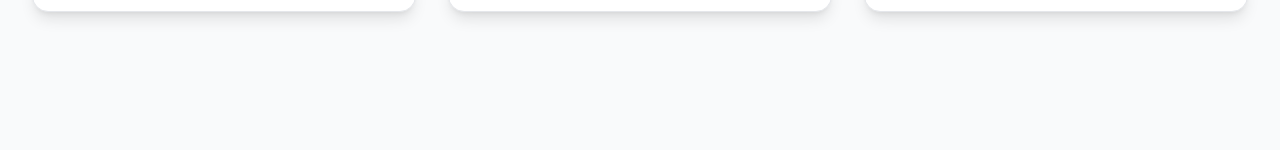
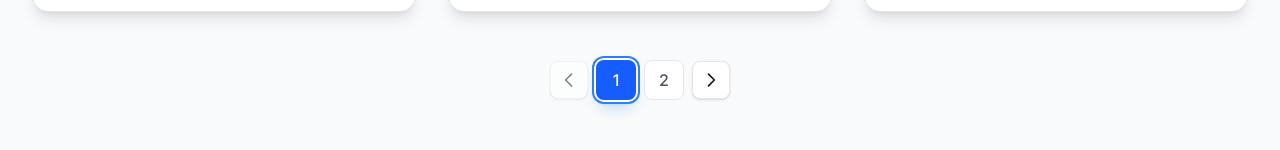
Before and after one commit to AndresRA13/Portafolio-AR, a React (Vite) app: page / in a window 1280 px wide. Shown: the part 5704-5854 px from the top of the page. Built offline with nearby package versions, Linux system fonts and the light colour scheme.

Commit message:
implement professional paginatation for projects section

```diff
--- a/src/pages/NotFound.jsx
+++ b/src/pages/NotFound.jsx
@@ -25,7 +25,7 @@ const NotFound = () => {
           initial={{ y: 20, opacity: 0 }}
           animate={{ y: 0, opacity: 1 }}
           transition={{ delay: 0.2 }}
-          className="text-8xl md:text-9xl font-bold mb-4 text-transparent bg-clip-text bg-gradient-to-r from-blue-600 to-purple-600 dark:from-blue-400 dark:to-purple-500"
+          className="text-8xl md:text-9xl font-bold mb-4 text-transparent bg-clip-text bg-linear-to-r from-blue-600 to-purple-600 dark:from-blue-400 dark:to-purple-500"
         >
           404
         </motion.h1>
--- a/src/pages/Projects.jsx
+++ b/src/pages/Projects.jsx
@@ -66,7 +66,52 @@ const Projects = () => {
       demoLink: '#',
       githubLink: '#',
     },
+     {
+      id: 7,
+      title: 'E-Commerce Platform',
+      category: 'Full Stack',
+      image: 'https://images.unsplash.com/photo-1557821552-17105176677c?ixlib=rb-4.0.3&ixid=M3wxMjA3fDB8MHxwaG90by1wYWdlfHx8fGVufDB8fHx8fA%3D%3D&auto=format&fit=crop&w=1000&q=80',
+      description: 'Una plataforma de comercio electrónico completa con carrito de compras, pasarela de pagos, gestión de usuarios y panel de administración.',
+      technologies: ['React JS', 'firebase JS', 'Tailwind CSS', 'Paypal'],
+      demoLink: '#',
+      githubLink: '#',
+    },
+    {
+      id: 8,
+      title: 'Fitness Tracker',
+      category: 'Health',
+      image: 'https://images.unsplash.com/photo-1517836357463-d25dfeac3438?ixlib=rb-4.0.3&ixid=M3wxMjA3fDB8MHxwaG90by1wYWdlfHx8fGVufDB8fHx8fA%3D%3D&auto=format&fit=crop&w=1000&q=80',
+      description: 'Plataforma para el seguimiento de rutinas de ejercicio, nutrición y objetivos de salud con visualización de progreso.',
+      technologies: ['React', 'Chart.js', 'Firebase Auth', 'Tailwind'],
+      demoLink: '#',
+      githubLink: '#',
+    },
+    {
+      id: 9,
+      title: 'Travel Agency Site',
+      category: 'Business',
+      image: 'https://images.unsplash.com/photo-1469854523086-cc02fe5d8df0?ixlib=rb-4.0.3&ixid=M3wxMjA3fDB8MHxwaG90by1wYWdlfHx8fGVufDB8fHx8fA%3D%3D&auto=format&fit=crop&w=1000&q=80',
+      description: 'Sitio web para una agencia de viajes con catálogo de destinos, reserva de tours y reseñas de clientes.',
+      technologies: ['Astro', 'React', 'Cloudinary', 'Tailwind'],
+      demoLink: '#',
+      githubLink: '#',
+    },
   ];
+
+  const [currentPage, setCurrentPage] = useState(1);
+  const projectsPerPage = 6;
+
+  // Pagination Logic
+  const indexOfLastProject = currentPage * projectsPerPage;
+  const indexOfFirstProject = indexOfLastProject - projectsPerPage;
+  const currentProjects = projects.slice(indexOfFirstProject, indexOfLastProject);
+  const totalPages = Math.ceil(projects.length / projectsPerPage);
+
+  const paginate = (pageNumber) => {
+    setCurrentPage(pageNumber);
+    // Smooth scroll to projects section
+    window.scrollTo({ top: 0, behavior: 'smooth' });
+  };
 
   return (
     <div className="min-h-screen pt-24 pb-12 bg-gray-50 dark:bg-[#0f172a] text-gray-900 dark:text-white">
@@ -84,13 +129,16 @@ const Projects = () => {
           </p>
         </motion.div>
 
-        <div className="grid grid-cols-1 md:grid-cols-2 lg:grid-cols-3 gap-8">
-          {projects.map((project) => (
+        <div className="grid grid-cols-1 md:grid-cols-2 lg:grid-cols-3 gap-8 mb-12">
+          {currentProjects.map((project) => (
             <motion.div
               key={project.id}
               layoutId={`project-card-${project.id}`}
               onClick={() => setSelectedProject(project)}
               whileHover={{ y: -10 }}
+              initial={{ opacity: 0, scale: 0.9 }}
+              animate={{ opacity: 1, scale: 1 }}
+              transition={{ duration: 0.3 }}
               className="cursor-pointer group rounded-2xl overflow-hidden bg-white dark:bg-gray-800 shadow-lg hover:shadow-2xl transition-all duration-300 border border-gray-200 dark:border-gray-700"
             >
               <div className="relative h-48 overflow-hidden">
@@ -117,6 +165,47 @@ const Projects = () => {
             </motion.div>
           ))}
         </div>
+
+        {/* Pagination Controls */}
+        {totalPages > 1 && (
+          <div className="flex justify-center items-center gap-2 mt-8 mb-12">
+            <button
+              onClick={() => paginate(currentPage - 1)}
+              disabled={currentPage === 1}
+              className="p-2 rounded-lg bg-white dark:bg-gray-800 border border-gray-200 dark:border-gray-700 disabled:opacity-50 disabled:cursor-not-allowed hover:bg-gray-100 dark:hover:bg-gray-700 transition-colors shadow-sm"
+            >
+              <span className="sr-only">Anterior</span>
+              <svg className="w-5 h-5" fill="none" viewBox="0 0 24 24" stroke="currentColor">
+                <path strokeLinecap="round" strokeLinejoin="round" strokeWidth={2} d="M15 19l-7-7 7-7" />
+              </svg>
+            </button>
+
+            {[...Array(totalPages)].map((_, i) => (
+              <button
+                key={i + 1}
+                onClick={() => paginate(i + 1)}
+                className={`w-10 h-10 rounded-lg font-medium transition-all duration-300 ${
+                  currentPage === i + 1
+                    ? 'bg-blue-600 text-white shadow-lg shadow-blue-500/30 ring-2 ring-blue-500 ring-offset-2 dark:ring-offset-gray-900'
+                    : 'bg-white dark:bg-gray-800 text-gray-600 dark:text-gray-400 border border-gray-200 dark:border-gray-700 hover:bg-gray-100 dark:hover:bg-gray-700'
+                }`}
+              >
+                {i + 1}
+              </button>
+            ))}
+
+            <button
+              onClick={() => paginate(currentPage + 1)}
+              disabled={currentPage === totalPages}
+              className="p-2 rounded-lg bg-white dark:bg-gray-800 border border-gray-200 dark:border-gray-700 disabled:opacity-50 disabled:cursor-not-allowed hover:bg-gray-100 dark:hover:bg-gray-700 transition-colors shadow-sm"
+            >
+              <span className="sr-only">Siguiente</span>
+              <svg className="w-5 h-5" fill="none" viewBox="0 0 24 24" stroke="currentColor">
+                <path strokeLinecap="round" strokeLinejoin="round" strokeWidth={2} d="M9 5l7 7-7 7" />
+              </svg>
+            </button>
+          </div>
+        )}
 
         {/* Project Modal */}
         {selectedProject && (
```
